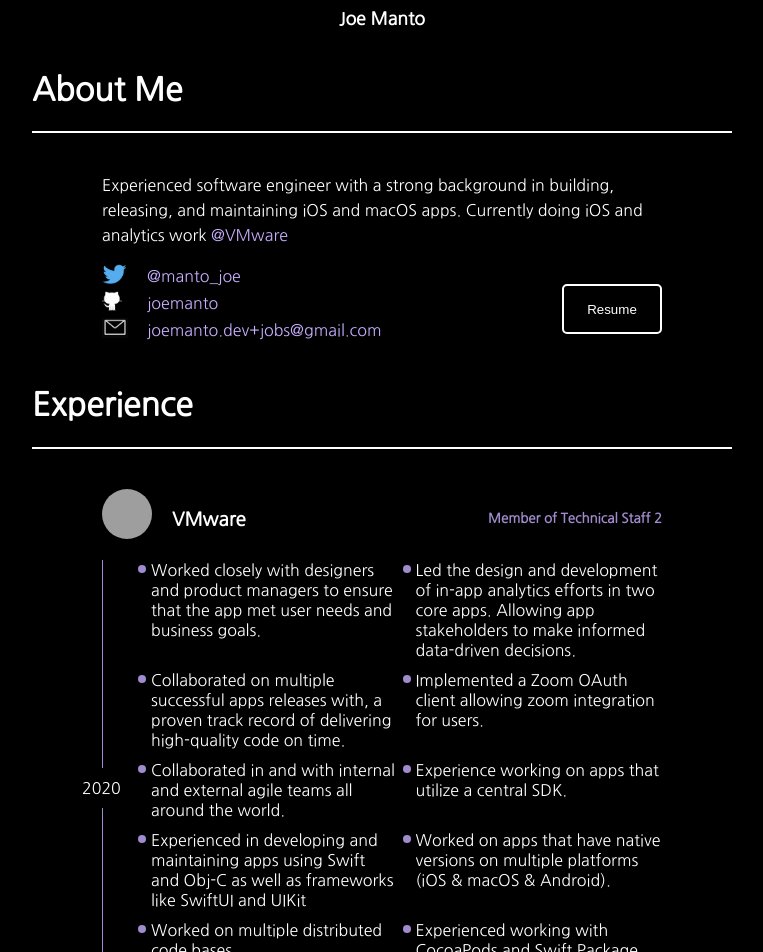
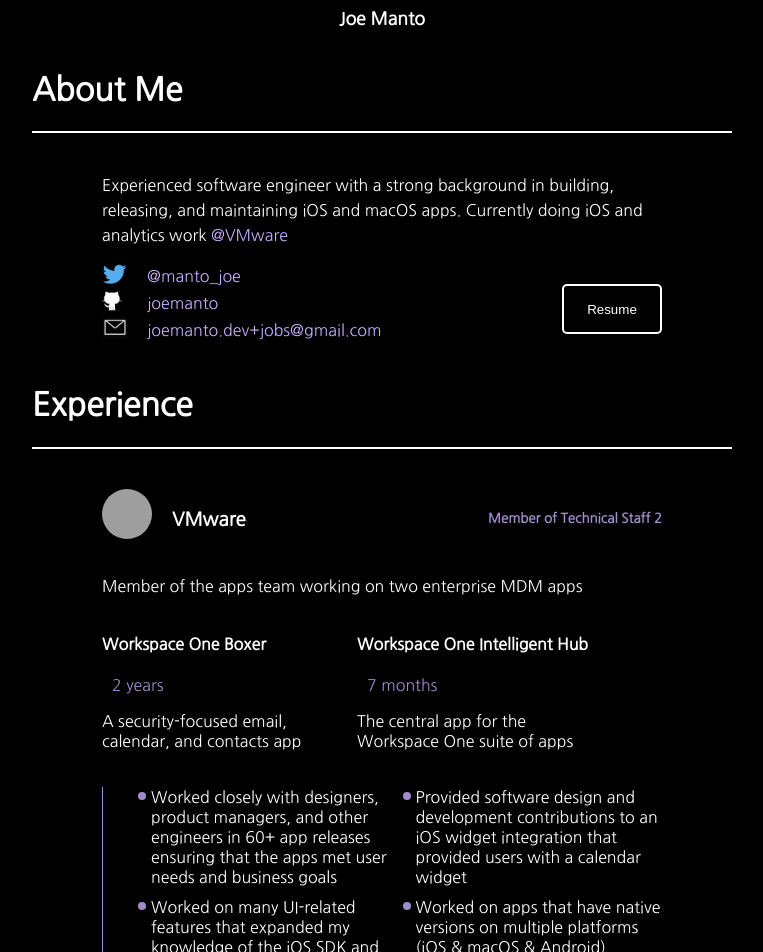
Before and after one commit to JoeManto/cv-joemanto.github.io, a React (Create React App) app: page /#/ in a window 1280 px wide. Shown: the top 952 px of the page, without its empty margins (258-1021 px from the left). Built offline with nearby package versions, Linux system fonts and the light colour scheme; grey boxes are pictures that could not be loaded.

Commit message:
update resume

```diff
--- a/src/App.js
+++ b/src/App.js
@@ -8,7 +8,7 @@
 import wmLogo from "./res/wmu.png";
 import hapticLogo from "./res/haptic-icon.png";
 import onePalLogo from "./res/onepal-icon.png";
-import {PageContainer,PageTextContainer,Spacer,HeaderTitle,NavBar,NavChild,Button,Project,SubPageContainer,LinkWithImage,RoundedImg,HStack,Centered,BulletPoint,ProjectLabel} from './components/BasicComponents.js';
+import {PageContainer,PageTextContainer,Spacer,HeaderTitle,NavBar,NavChild,Button,Project,SubPageContainer,LinkWithImage,RoundedImg,HStack,VStack,Centered,BulletPoint,ProjectLabel} from './components/BasicComponents.js';
 
 function App() {
   return (
@@ -34,19 +34,24 @@
               <h5 style={{color: "#a08bccFF"}}>Member of Technical Staff 2</h5>
           </HStack>
           <Centered style = {{marginBottom: "20px", position: "relative"}}>
-            <p style={{position: "absolute", top: "40%", left: "-30px", backgroundColor: "black", padding: "10px"}}>2020</p>
+            <p style={{position: "absolute", top: "60%", left: "-30px", backgroundColor: "black", padding: "10px"}}>2020</p>
+            <p>Member of the apps team working on two enterprise MDM apps</p>
+            <HStack style = {{paddingBottom: "20px"}}>
+              <VStack style = {{width: "200px"}}>
+                <HStack><h4>Workspace One Boxer</h4><p style={{margin: "auto 10px", color: "#a08bccFF"}}>2 years</p></HStack>
+                <p>A security-focused email, calendar, and contacts app</p>
+              </VStack>
+              <VStack style = {{width: "250px", margin: "0 auto"}}>
+                <HStack><h4>Workspace One Intelligent Hub</h4><p style={{margin: "auto 10px", color: "#a08bccFF"}}>7 months</p></HStack>
+                <p>The central app for the Workspace One suite of apps</p>
+              </VStack>
+            </HStack>
             <HStack basis = {"30%"} style = {{borderLeft: "1px #a08bccFF solid", paddingLeft: "30px"}}>
-              <BulletPoint>Worked closely with designers and product managers to ensure that the app met user needs and business goals.</BulletPoint>
-              <BulletPoint>Led the design and development of in-app analytics efforts in two core apps. Allowing app stakeholders to make informed data-driven decisions.</BulletPoint>
-              <BulletPoint>Collaborated on multiple successful apps releases with, a proven track record of delivering high-quality code on time.</BulletPoint>
-              <BulletPoint>Implemented a Zoom OAuth client allowing zoom integration for users.</BulletPoint>
-              <BulletPoint>Collaborated in and with internal and external agile teams all around the world.</BulletPoint>
-              <BulletPoint>Experience working on apps that utilize a central SDK.</BulletPoint>
-              <BulletPoint>Experienced in developing and maintaining apps using Swift and Obj-C as well as frameworks like SwiftUI and UIKit</BulletPoint>
-              <BulletPoint>Worked on apps that have native versions on multiple platforms (iOS & macOS & Android).</BulletPoint>
-              <BulletPoint>Worked on multiple distributed code bases.</BulletPoint>
-              <BulletPoint>Experienced working with CocoaPods and Swift Package Manager.</BulletPoint>
-              <BulletPoint>Designed and contributed to an iOS widget integration.</BulletPoint>
+              <BulletPoint>Worked closely with designers, product managers, and other engineers in 60+ app releases ensuring that the apps met user needs and business goals</BulletPoint>
+              <BulletPoint>Provided software design and development contributions to an iOS widget integration that provided users with a calendar widget</BulletPoint>
+              <BulletPoint>Worked on many UI-related features that expanded my knowledge of the iOS SDK and automated UI testing </BulletPoint>
+              <BulletPoint>Worked on apps that have native versions on multiple platforms (iOS & macOS & Android)</BulletPoint>
+              <BulletPoint>Led the design and development of an in-app analytics engine that was deployed in two core apps that both have over 1 million monthly users. This enabled unique insights into user behavior and feature usage allowing app stakeholders to make informed data-driven decisions</BulletPoint>
             </HStack>
           </Centered>
 
@@ -97,7 +102,6 @@
             <ProjectLabel name = "Accessibility Inspector"/>
             <ProjectLabel name = "Obj-C"/>
             <ProjectLabel name = "Git"/>
-
             <ProjectLabel name = "Docker"/>
             <ProjectLabel name = "Xcode"/>
             <ProjectLabel name = "Jira"/>
--- a/src/components/BasicComponents.js
+++ b/src/components/BasicComponents.js
@@ -276,6 +276,22 @@
     )
 }
 
+export function VStack(props) {
+    const style = {
+        display:"flex",
+        flexDirection:"column",
+        flexBasis: props.basis,
+        flexWrap: props.noWrap ? "no-wrap" : "wrap",
+        ...props.style
+    };
+
+    return(
+        <div style={style}>
+            {props.children}
+        </div>
+    )
+}
+
 export function BulletPoint(props) {
     const bulletStyle = {
         minWidth: "8px",
```
Also changed, not shown: 1 other file (tests, documents, lock files or other folders).
